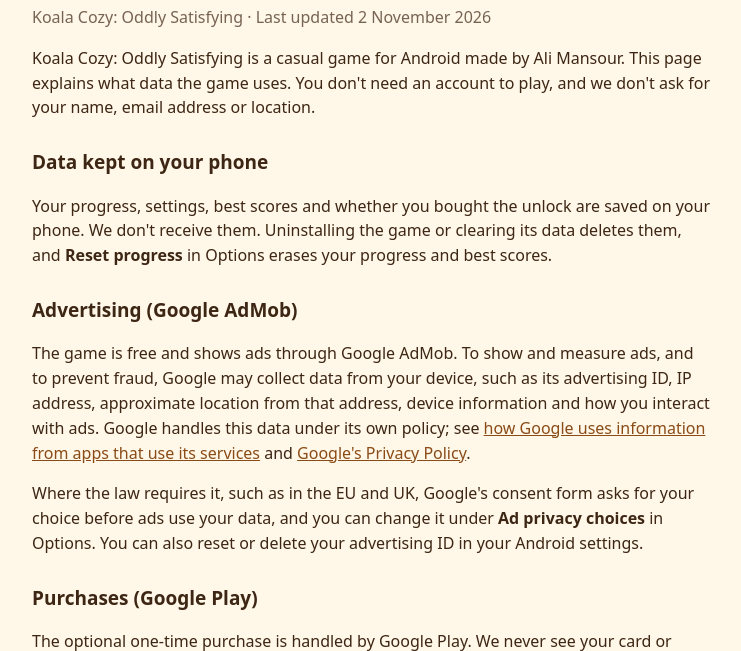
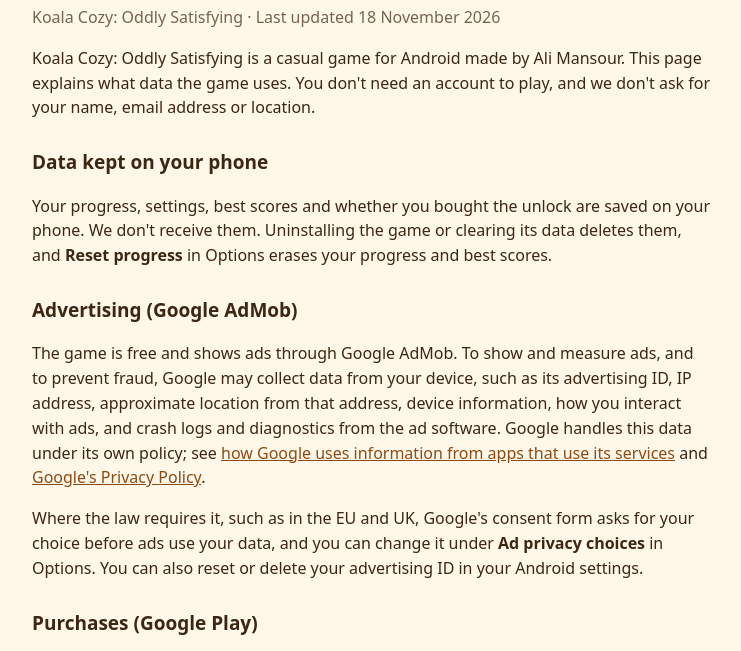
Before and after one commit to koalacornergames/koalacornergames.github.io, a plain HTML site: page privacy.html in a window 1280 px wide. Shown: the part 126-777 px from the top of the page, without its empty margins (268-1009 px from the left). Drawn offline with Linux system fonts and the light colour scheme.

Commit message:
Add files via upload

```diff
--- a/privacy.html
+++ b/privacy.html
@@ -15,7 +15,7 @@
 <body>
 <p><a href="./">← Koala Cozy: Oddly Satisfying</a></p>
 <h1>Privacy Policy</h1>
-<p class="date">Koala Cozy: Oddly Satisfying · Last updated 2 November 2026</p>
+<p class="date">Koala Cozy: Oddly Satisfying · Last updated 18 November 2026</p>
 
 <p>Koala Cozy: Oddly Satisfying is a casual game for Android made by Ali Mansour. This page explains what data the game uses.
 You don't need an account to play, and we don't ask for your name, email address or location.</p>
@@ -28,7 +28,7 @@ progress and best scores.</p>
 <h2>Advertising (Google AdMob)</h2>
 <p>The game is free and shows ads through Google AdMob. To show and measure ads, and to prevent fraud, Google may
 collect data from your device, such as its advertising ID, IP address, approximate location from that address,
-device information and how you interact with ads. Google handles this data under its own policy; see
+device information, how you interact with ads, and crash logs and diagnostics from the ad software. Google handles this data under its own policy; see
 <a href="https://policies.google.com/technologies/partner-sites">how Google uses information from apps that use its
 services</a> and <a href="https://policies.google.com/privacy">Google's Privacy Policy</a>.</p>
 <p>Where the law requires it, such as in the EU and UK, Google's consent form asks for your choice before ads use your
```
